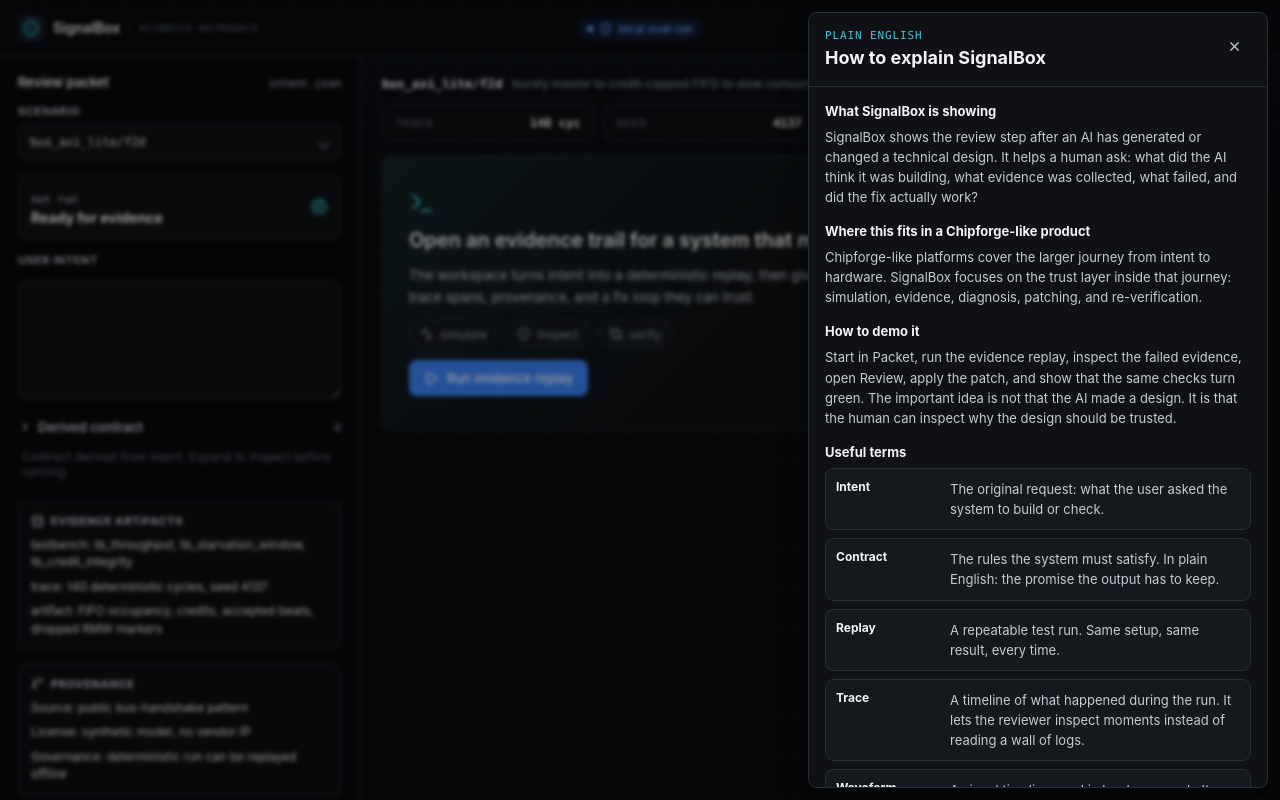
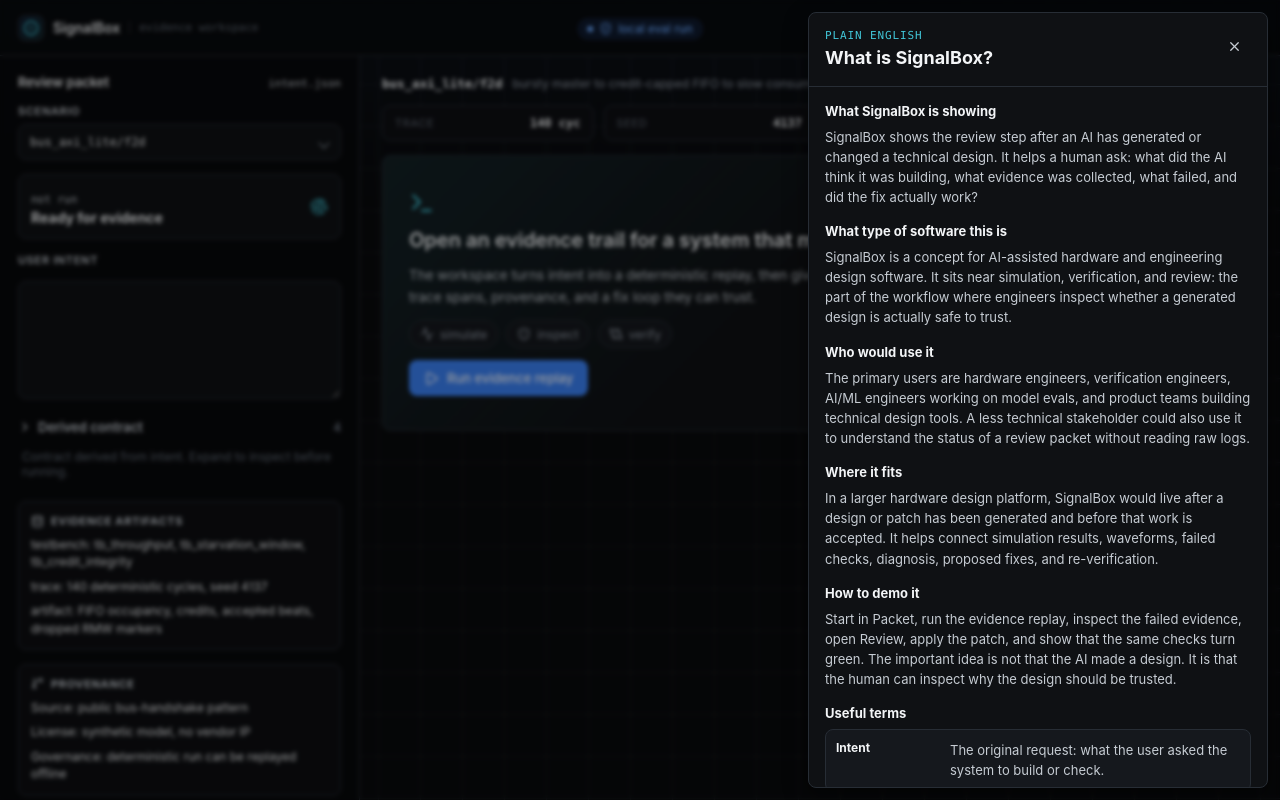
Before and after one commit to tomiabe/signalbox, a Vue app: page / in a window 1280 px wide. Both pictures are taken after a click on the button 1165 px from the left and 27 px from the top of the page. Built offline with nearby package versions, Linux system fonts and the light colour scheme.

Commit message:
Neutralize product framing and clarify audience

```diff
--- a/src/components/GlossaryDrawer.vue
+++ b/src/components/GlossaryDrawer.vue
@@ -9,8 +9,16 @@
     body: 'SignalBox shows the review step after an AI has generated or changed a technical design. It helps a human ask: what did the AI think it was building, what evidence was collected, what failed, and did the fix actually work?',
   },
   {
-    title: 'Where this fits in a Chipforge-like product',
-    body: 'Chipforge-like platforms cover the larger journey from intent to hardware. SignalBox focuses on the trust layer inside that journey: simulation, evidence, diagnosis, patching, and re-verification.',
+    title: 'What type of software this is',
+    body: 'SignalBox is a concept for AI-assisted hardware and engineering design software. It sits near simulation, verification, and review: the part of the workflow where engineers inspect whether a generated design is actually safe to trust.',
+  },
+  {
+    title: 'Who would use it',
+    body: 'The primary users are hardware engineers, verification engineers, AI/ML engineers working on model evals, and product teams building technical design tools. A less technical stakeholder could also use it to understand the status of a review packet without reading raw logs.',
+  },
+  {
+    title: 'Where it fits',
+    body: 'In a larger hardware design platform, SignalBox would live after a design or patch has been generated and before that work is accepted. It helps connect simulation results, waveforms, failed checks, diagnosis, proposed fixes, and re-verification.',
   },
   {
     title: 'How to demo it',
@@ -38,7 +46,7 @@
     <header class="g-head">
       <div>
         <span class="g-kicker mono">plain English</span>
-        <h2>How to explain SignalBox</h2>
+        <h2>What is SignalBox?</h2>
       </div>
       <button class="btn btn-icon btn-ghost" aria-label="Close explanation" @click="emit('close')">
         <X :size="16" />
```
Also changed, not shown: 2 other files (tests, documents, lock files or other folders).
